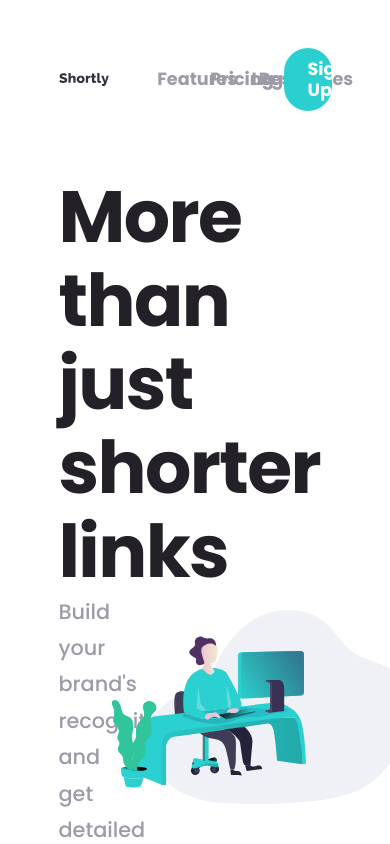
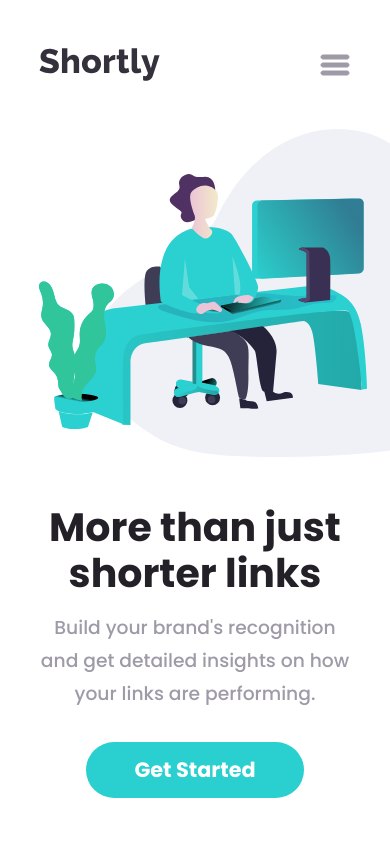
Before and after one commit to madalinaang/url-shortening, a React (Create React App) app: page / in a window 390 px wide. Shown: the top 844 px of the page. Built offline with nearby package versions, Linux system fonts and the light colour scheme.

Commit message:
nav + hero for mobile

```diff
--- a/src/components/Nav.js
+++ b/src/components/Nav.js
@@ -1,4 +1,12 @@
+import { useState } from "react";
+
 export default function Nav() {
+  const [menuOpen, setMenuOpen] = useState(false);
+
+  const toggleMenu = () => {
+    setMenuOpen(!menuOpen);
+  };
+
   return (
     <nav className="nav-bar">
       <img className="logo" src={process.env.PUBLIC_URL + "/images/logo.svg"} />
@@ -11,6 +19,19 @@ export default function Nav() {
         <p className="menu-item">Login</p>
         <button className="signup-button">Sign Up</button>
       </div>
+      <button className="menu-icon" onClick={toggleMenu}>
+        <img src={process.env.PUBLIC_URL + "/images/hamburger_icon.svg"} />
+      </button>
+      {menuOpen && (
+        <div className="mobile-menu">
+          <p className="menu-item">Features</p>
+          <p className="menu-item">Pricing</p>
+          <p className="menu-item">Resources</p>
+          <div className="divider" />
+          <p className="menu-item">Login</p>
+          <button className="signup-button">Sign Up</button>
+        </div>
+      )}
     </nav>
   );
 }
--- a/src/styles/_mixins.scss
+++ b/src/styles/_mixins.scss
@@ -10,3 +10,9 @@
     opacity: 50%;
   }
 }
+
+@mixin small {
+  @media only screen and (max-width: $sm) {
+    @content;
+  }
+}
--- a/src/styles/components/_hero.scss
+++ b/src/styles/components/_hero.scss
@@ -6,10 +6,22 @@
   align-items: center;
   justify-content: space-between;
   color: $grayish-violet;
+
+  @include small {
+    padding: 0 10%;
+    flex-direction: column-reverse;
+    margin-top: 0;
+    gap: 2rem;
+  }
 }
 
 .hero-img {
   margin-right: -5%;
+
+  @include small {
+    width: 160%;
+    margin-left: auto;
+  }
 }
 
 .description {
@@ -20,6 +32,17 @@
   p {
     line-height: 1.75;
   }
+
+  @include small {
+    width: 100%;
+    align-items: center;
+    gap: 1rem;
+
+    p {
+      text-align: center;
+      font-size: 90%;
+    }
+  }
 }
 
 .title {
@@ -28,6 +51,13 @@
   font-size: 350%;
   letter-spacing: -0.1rem;
   margin-top: -1rem;
+
+  @include small {
+    font-size: 190%;
+    letter-spacing: 0;
+    margin-top: 1rem;
+    text-align: center;
+  }
 }
 
 .get-started-button {
@@ -36,4 +66,8 @@
   font-weight: $font-weight-bold;
   padding: 1rem 3rem;
   margin-top: 2.5rem;
+
+  @include small {
+    margin-top: 1rem;
+  }
 }
--- a/src/styles/components/_nav.scss
+++ b/src/styles/components/_nav.scss
@@ -6,11 +6,20 @@
   color: $grayish-violet;
   font-size: 85%;
   font-weight: $font-weight-bold;
+
+  @include small {
+    padding: 3rem 10%;
+    position: relative;
+  }
 }
 
 .page-menu {
   display: flex;
   gap: 2rem;
+
+  @include small {
+    display: none;
+  }
 }
 
 .login-menu {
@@ -19,6 +28,10 @@
   gap: 2rem;
   flex: 1;
   justify-content: flex-end;
+
+  @include small {
+    display: none;
+  }
 }
 
 .menu-item:hover {
@@ -27,4 +40,42 @@
 
 .signup-button {
   @include button-style;
+
+  @include small {
+    width: 80%;
+    text-align: center;
+  }
 }
+
+.menu-icon {
+  display: none;
+
+  @include small {
+    display: block;
+    flex: 1;
+    text-align: end;
+  }
+}
+
+.mobile-menu {
+  position: absolute;
+  top: 90%;
+  left: 50%;
+  width: 80%;
+  transform: translateX(-50%);
+  padding: 3rem 0;
+  background-color: $primary-dark-violet;
+  color: white;
+  display: flex;
+  flex-direction: column;
+  align-items: center;
+  gap: 2rem;
+  border-radius: 0.5rem;
+
+  .divider {
+    width: 80%;
+    height: 0.01rem;
+    background-color: $gray;
+    opacity: 50%;
+  }
+}
```
Also changed, not shown: public/images/hamburger_icon.svg (added).
